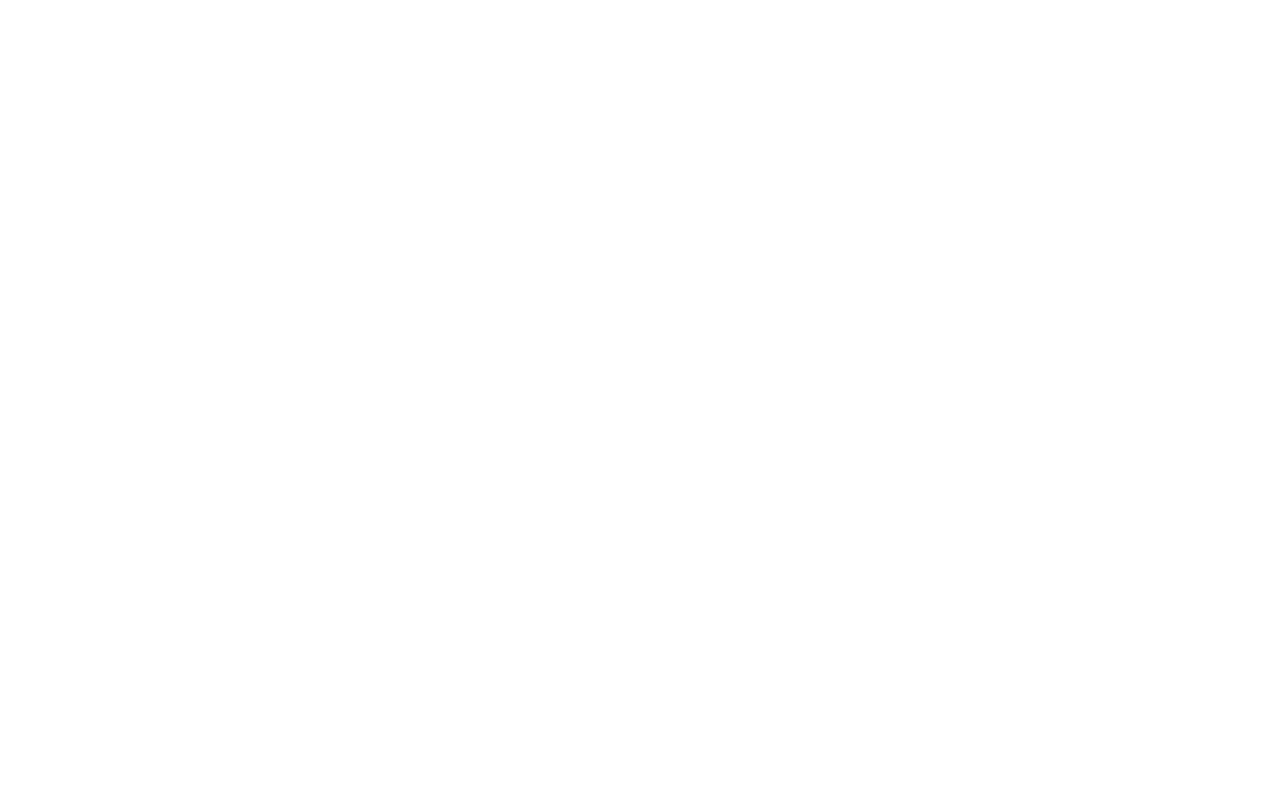
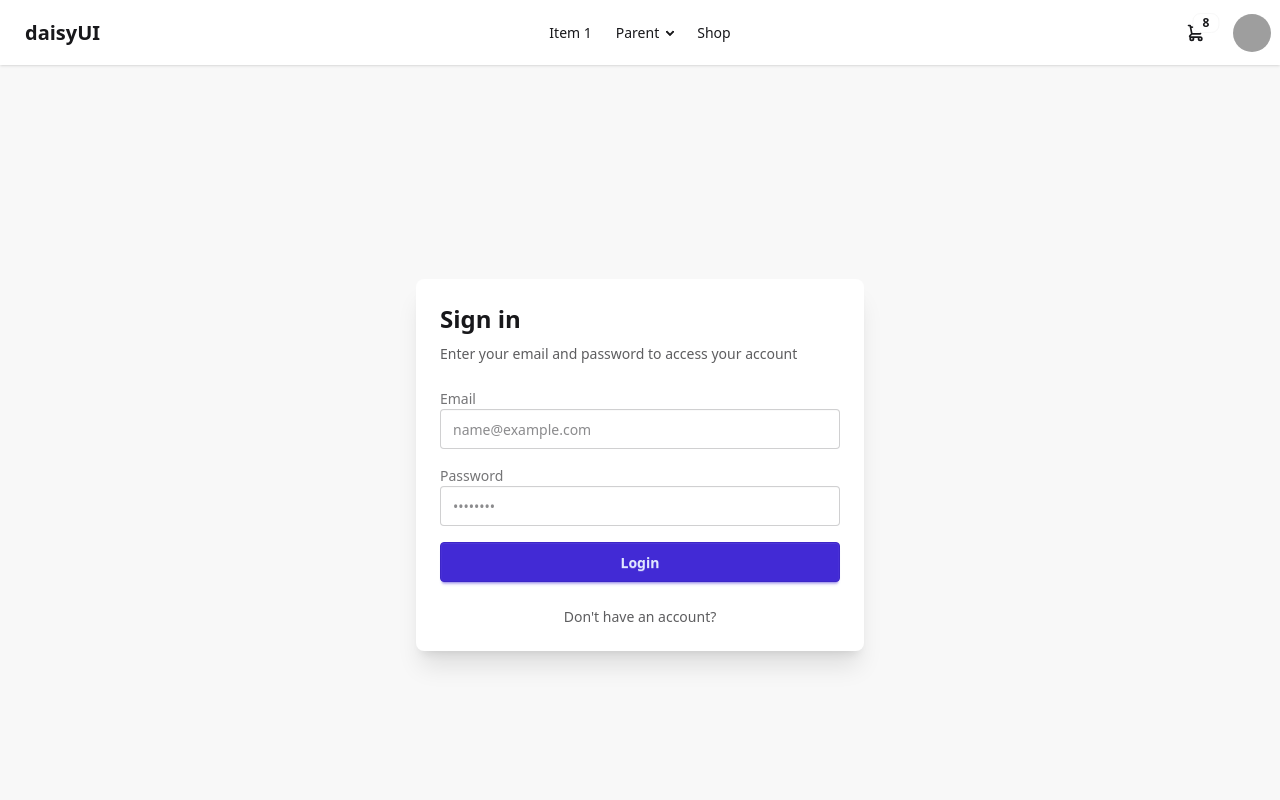
Before and after one commit to anisul770/phi_mart_client, a React (Vite) app: page /login in a window 1280 px wide. Before the commit this address had no page. Shown: the top 800 px of the page. Built offline with nearby package versions, Linux system fonts and the light colour scheme; grey boxes are pictures that could not be loaded.

Commit message:
creating login user hook

```diff
--- a/package.json
+++ b/package.json
@@ -14,6 +14,7 @@
     "axios": "^1.13.3",
     "react": "^19.2.0",
     "react-dom": "^19.2.0",
+    "react-hook-form": "^7.71.1",
     "react-icons": "^5.5.0",
     "react-router": "^7.12.0",
     "swiper": "^12.0.3",
--- a/src/components/Shop/ProductList.jsx
+++ b/src/components/Shop/ProductList.jsx
@@ -3,7 +3,7 @@
 
 const ProductList = ({ products, loading }) => {
   if (loading) return (
-    <div className='flex justify-center items-center py-10 min-h-screen'>
+    <div className='flex justify-center py-10 min-h-screen'>
       <span className="loading loading-xl loading-spinner text-error"></span>
     </div>
   );
--- /dev/null
+++ b/src/context/AuthContext.jsx
@@ -0,0 +1,12 @@
+import { createContext } from "react";
+import useAuth from "../hooks/useAuth";
+
+const AuthContext = createContext();
+
+export const AuthProvider = ({ children }) => {
+  const allContext = useAuth();
+
+  return <AuthContext.Provider value={allContext}>{children}</AuthContext.Provider>
+};
+
+export default AuthContext;
--- /dev/null
+++ b/src/hooks/useAuth.js
@@ -0,0 +1,29 @@
+import { useState } from "react";
+import apiClient from "../services/api-client";
+
+const useAuth = () => {
+  const [user, setUser] = useState(null);
+
+  const getToken = () => {
+    const token = localStorage.getItem("authTokens");
+    return token ? JSON.parse(token) : null;
+  };
+
+  const [authTokens, setAuthTokens] = useState(getToken());
+
+  // Login User
+  const loginUser = async (userData) => {
+    try{const response = await apiClient.post("/auth/jwt/create/", userData);
+    setAuthTokens(response.data);
+    localStorage.setItem("authTokens", JSON.stringify(response.data));
+  }catch(error){
+    console.log("Login Error", error.data?.response);
+  }
+  };
+
+  return {
+    user, loginUser
+  }
+}
+
+export default useAuth;
--- /dev/null
+++ b/src/hooks/useAuthContext.js
@@ -0,0 +1,8 @@
+import { useContext } from "react"
+import AuthContext from "../context/AuthContext"
+
+const useAuthContext = () => {
+  return useContext(AuthContext);
+};
+
+export default useAuthContext;
--- a/src/main.jsx
+++ b/src/main.jsx
@@ -3,11 +3,14 @@
 import { BrowserRouter } from 'react-router'
 import './index.css'
 import AppRoutes from './routes/AppRoutes.jsx'
+import { AuthProvider } from './context/AuthContext.jsx'
 
 createRoot(document.getElementById('root')).render(
   <StrictMode>
-    <BrowserRouter>
-      <AppRoutes />
-    </BrowserRouter>
+    <AuthProvider>
+      <BrowserRouter>
+        <AppRoutes />
+      </BrowserRouter>
+    </AuthProvider>
   </StrictMode>,
 )
--- /dev/null
+++ b/src/pages/Login.jsx
@@ -0,0 +1,68 @@
+import { useForm } from "react-hook-form";
+import useAuthContext from "../hooks/useAuthContext";
+
+const Login = () => {
+  const { register, handleSubmit, formState: { errors } } = useForm();
+
+  const { user, loginUser } = useAuthContext();
+
+  const onSubmit = async (data) => {
+    await loginUser(data);
+  }
+
+  return (
+    <div className="flex min-h-screen items-center justify-center px-4 py-12 bg-base-200">
+      <div className="card w-full max-w-md bg-base-100 shadow-xl">
+        <div className="card-body">
+          <h2 className="card-title text-2xl font-bold">Sign in</h2>
+          <p className="text-base-content/70">
+            Enter your email and password to access your account
+          </p>
+
+          <form className="space-y-4 mt-4" onSubmit={handleSubmit(onSubmit)}>
+            <div className="form-control">
+              <label className="label" htmlFor="email">
+                <span className="label-text">Email</span>
+              </label>
+              <input
+                id="email"
+                type="email"
+                placeholder="name@example.com"
+                className={`input input-bordered w-full ${errors.email ? 'input-error' : ""}`}
+                {...register("email", { required: "Email is required" })}
+              />
+              {errors.email && <span className="label-text-alt text-error">{errors.email.message}</span>}
+            </div>
+
+            <div className="form-control">
+              <label className="label" htmlFor="password">
+                <span className="label-text">Password</span>
+              </label>
+              <input
+                id="password"
+                type="password"
+                placeholder="••••••••"
+                className={`input input-bordered w-full ${errors.password ? 'input-error' : ""}`}
+                {...register("password", { required: "Password is required" })}
+              />
+              {errors.password && <span className="label-text-alt text-error">{errors.password.message}</span>}
+            </div>
+
+            <button type="submit" className="btn btn-primary w-full">Login</button>
+          </form>
+
+          <div className="text-center mt-4">
+            <p className="text-base-content/70">
+              Don&apos;t have an account?{" "}
+              {/* <Link to="/register" className="link link-primary">
+                Sign up
+              </Link> */}
+            </p>
+          </div>
+        </div>
+      </div>
+    </div>
+  );
+};
+
+export default Login;
--- a/src/routes/AppRoutes.jsx
+++ b/src/routes/AppRoutes.jsx
@@ -4,6 +4,7 @@
 import About from '../pages/About';
 import MainLayout from '../layouts/MainLayout';
 import Shop from '../pages/Shop';
+import Login from '../pages/Login';
 
 const AppRoutes = () => {
   return (
@@ -14,7 +15,8 @@
       <Route element={<MainLayout/>}>
         <Route path='/' element={<Home/>} />
         <Route path='about' element={<About/>} />
-        <Route path='shop' element={<Shop/>}></Route>
+        <Route path='shop' element={<Shop/>}/>
+        <Route path='login' element={<Login/>}/>
       </Route>
     </Routes>
   );
```
Also changed, not shown: 1 other file (tests, documents, lock files or other folders).
